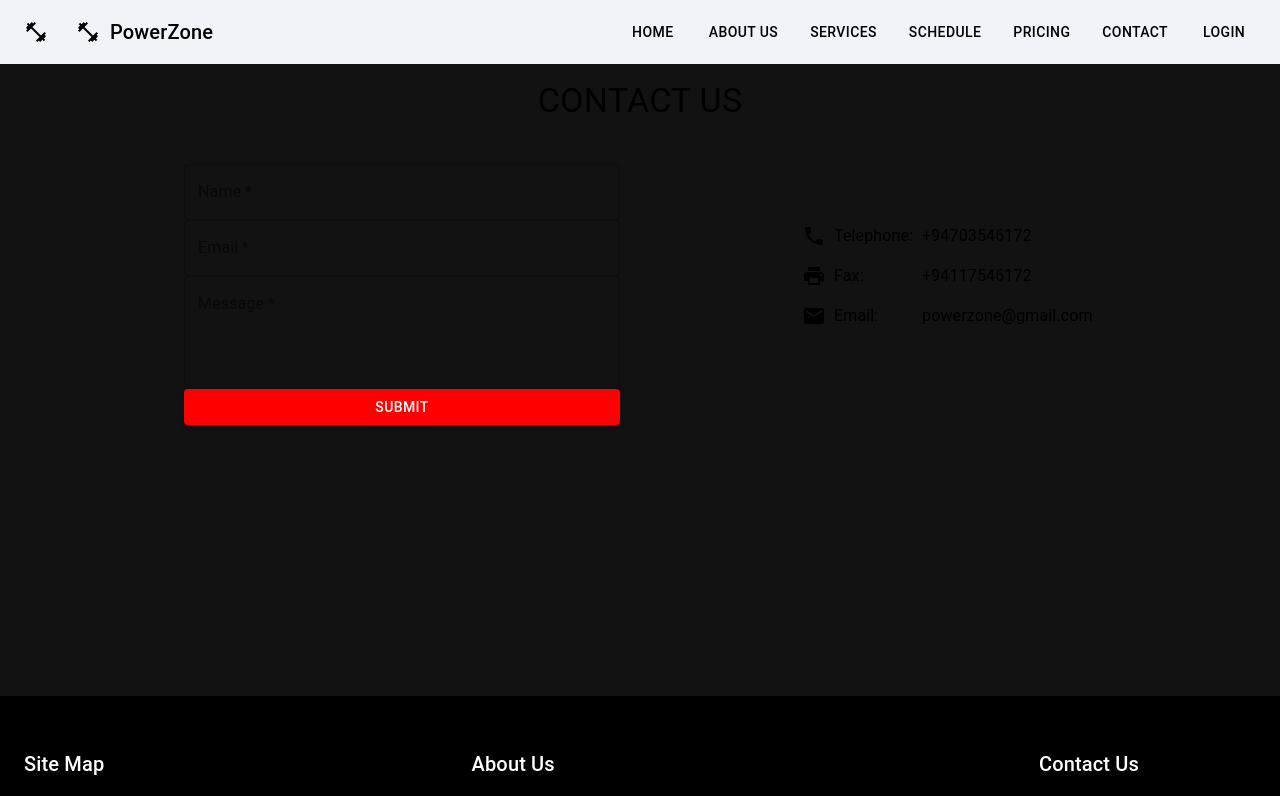
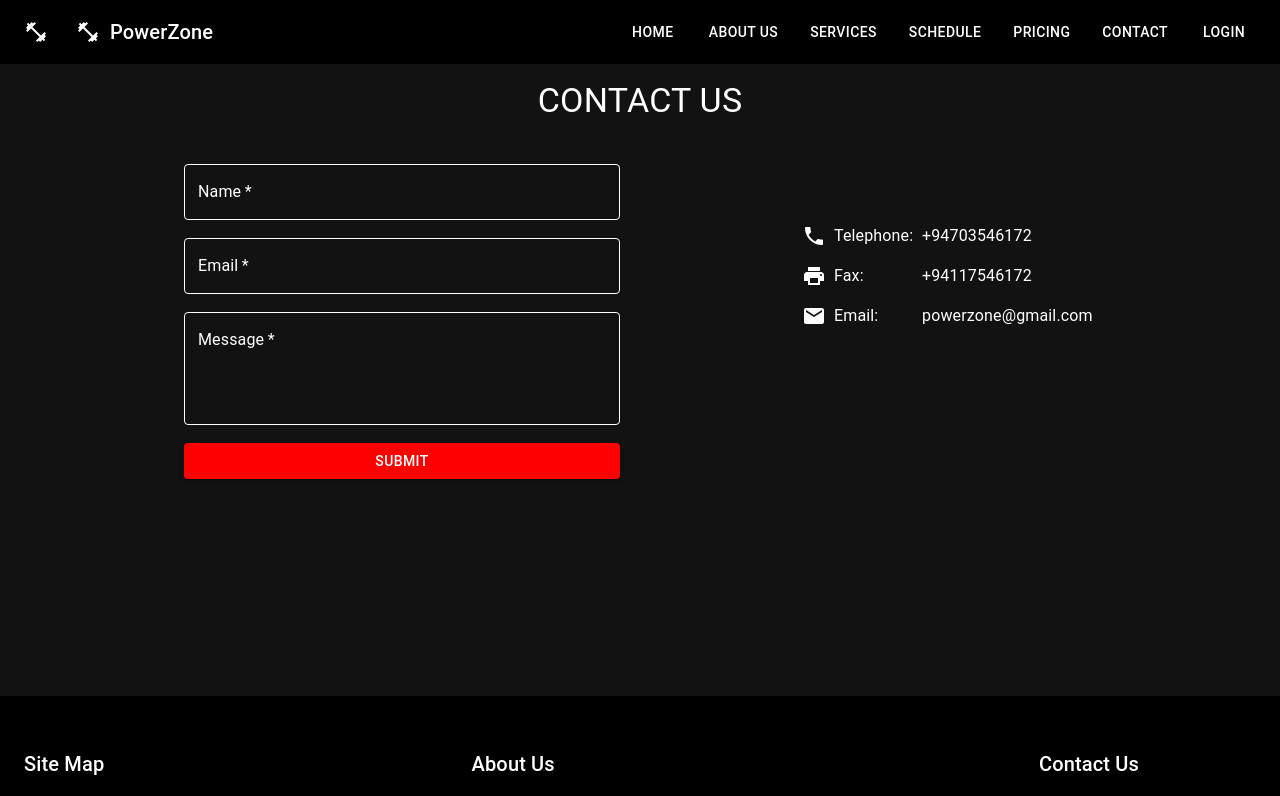
Before and after one commit to Neshadi/GymManagementSystemFrontend, a React (Create React App) app: page /contact in a window 1280 px wide. Shown: the top 796 px of the page. Built offline with nearby package versions, Linux system fonts and the light colour scheme.

Commit message:
Mpdification1

```diff
--- a/package.json
+++ b/package.json
@@ -17,8 +17,8 @@
     "firebase": "^10.12.1",
     "html2canvas": "^1.4.1",
     "jspdf": "^2.5.1",
-    "react": "^18.3.1",
-    "react-dom": "^18.3.1",
+    "react": "^17.0.2",
+    "react-dom": "^17.0.2",
     "react-multi-date-picker": "^4.5.1",
     "react-router-dom": "^6.23.1",
     "react-scripts": "5.0.1",
--- a/src/Components/contact/contact.css
+++ b/src/Components/contact/contact.css
@@ -2,6 +2,36 @@
   padding: 32px 0;
   background-color: #121212;
   min-height: 560px;
+}
+
+/* TextField input text */
+.textField input {
+  color: white !important;
+}
+
+/* TextField label */
+.textField label {
+  color: white !important;
+}
+
+/* TextField outline border */
+.textField .MuiOutlinedInput-root .MuiOutlinedInput-notchedOutline {
+  border-color: white !important;
+}
+
+/* Change border color on hover */
+.textField .MuiOutlinedInput-root:hover .MuiOutlinedInput-notchedOutline {
+  border-color: #fff !important;
+}
+
+/* Change border color when focused */
+.textField .MuiOutlinedInput-root.Mui-focused .MuiOutlinedInput-notchedOutline {
+  border-color: #fff !important;
+}
+
+/* Placeholder text color */
+.textField input::placeholder {
+  color: #ccc !important;
 }
 
 .title {
@@ -25,6 +55,7 @@
   width: 100%;
   padding-top: 42px;
   padding-right: 142px;
+  border-color: white;
 }
 
 .textField {
--- a/src/Components/contact/contact.jsx
+++ b/src/Components/contact/contact.jsx
@@ -51,7 +51,7 @@ const ContactUs = () => {
                 className="textField"
                 value={fullName}
                 onChange={(e) => setName(e.target.value)}
-              />
+              /><br></br>
               <TextField
                 variant="outlined"
                 label="Email"
@@ -60,7 +60,7 @@ const ContactUs = () => {
                 className="textField"
                 value={email}
                 onChange={(e) => setEmail(e.target.value)}
-              />
+              /><br></br>
               <TextField
                 variant="outlined"
                 label="Message"
@@ -71,7 +71,7 @@ const ContactUs = () => {
                 className="textField"
                 value={message}
                 onChange={(e) => setMessage(e.target.value)}
-              />
+              /><br></br>
               <Button
                 type="submit"
                 variant="contained"
--- a/src/Components/demo-list/demo-list.jsx
+++ b/src/Components/demo-list/demo-list.jsx
@@ -103,7 +103,7 @@ const DemoList = () => {
             >
               <img src={demo.imageUrl} alt={demo.name} style={{ width: '70%', height: '70%', objectFit: 'cover' }} />
               <h3 style={{ marginBottom: '8px', textAlign: 'center' }}>{demo.name}</h3>
-              <p style={{ marginBottom: '8px', textAlign: 'center' }}>{demo.description}</p>
+              <p style={{ marginBottom: '8px', textAlign: 'center', textAlign: 'justify' }}>{demo.description}</p>
             </div>
           ))}
         </div>
--- a/src/Components/demo/demo.jsx
+++ b/src/Components/demo/demo.jsx
@@ -367,7 +367,7 @@ const BookDemo = () => {
 
 
   return (
-    <div style={{ maxWidth: '400px', margin: '0 auto', padding: '20px' }} id='demo'>
+    <div style={{ maxWidth: '400px', margin: '0 auto', padding: '20px'}} id='demo'>
       <h1>Book a Demo</h1>
       <form onSubmit={handleSubmit}>
         <div style={{ marginBottom: '10px' }}>
--- a/src/Components/home/home.jsx
+++ b/src/Components/home/home.jsx
@@ -6,13 +6,13 @@ import gymVideo from '../../Assests/Gym1.mp4';
 
 const useStyles = makeStyles((theme) => ({
   heroContent: {
-    position: 'relative',
-    backgroundColor: theme.palette.background.paper,
-    padding: theme.spacing(8, 0, 6),
-    [theme.breakpoints.down('sm')]: {
-      padding: theme.spacing(6, 0, 4),
-    },
+  position: 'relative',
+  backgroundColor: '#000', // Use black directly
+  padding: theme.spacing(8, 0, 6),
+  [theme.breakpoints.down('sm')]: {
+    padding: theme.spacing(6, 0, 4),
   },
+},
   heroVideo: {
     position: 'absolute',
     top: 0,
--- a/src/Components/login/login.css
+++ b/src/Components/login/login.css
@@ -2,7 +2,6 @@
 body {
   margin: 0;
   font-family: Arial, sans-serif;
-  background-color: #f0f4f8;
 }
 
 .login-container {
--- a/src/Components/nav-bar/nav-bar.jsx
+++ b/src/Components/nav-bar/nav-bar.jsx
@@ -88,7 +88,7 @@ const Navbar = () => {
   return (
     <ThemeProvider theme={theme}>
       <div className={classes.root}>
-        <AppBar position="static" color="transparent" style={{ boxShadow: "none" }}>
+      <AppBar position="static" style={{ backgroundColor: "#000000ff" }}>
           <Toolbar>
             <IconButton
               edge="start"
--- a/src/Components/pricing-plan/pricing-plan.jsx
+++ b/src/Components/pricing-plan/pricing-plan.jsx
@@ -21,7 +21,7 @@ const PricingPlan = () => {
         <Grid container spacing={4} justifyContent="center">
           {plans.map((plan, index) => (
             <Grid item key={index}>
-              <Card className="card" style={{ background: 'darkred' }}>
+              <Card className="card" style={{ background: 'linear-gradient(135deg, #0a5fa5ff 0%, #f321f3ff 100%)', color: 'white' }}>
                 <CardContent className="cardContent">
                   <Typography variant="h5" gutterBottom className="title1">{plan.title}</Typography>
                   <Typography variant="h6" className="price" style={{ color: 'yellow' }}>{plan.price}</Typography>
@@ -29,7 +29,7 @@ const PricingPlan = () => {
                   <ul className="featuresList">
                     {plan.features.map((feature, i) => (
                       <li key={i} className="featureItem">
-                        <CheckIcon className="featureIcon" style={{ color: 'blue' }} />
+                        <CheckIcon className="featureIcon" style={{ color: 'red' }} />
                         <Typography style={{ textAlign: 'left' }}>{feature}</Typography>
                       </li>
                     ))}
--- a/src/Components/time-table/time-table.css
+++ b/src/Components/time-table/time-table.css
@@ -1,6 +1,6 @@
 .root {
     padding: 16px 0;
-    /* background-color: #121212;  */
+    background-color: #121212;
     min-height: 600px;
   }
 
@@ -20,20 +20,24 @@
   }
 
   .tableHead {
-    background-color: #3f51b5;
+    background-color: #000000;;
+    color: white !important;
 
   }
 
   .tableCellHead {
-    color: rgb(255, 255, 255);
+    /* color: rgb(255, 255, 255); */
     font-weight: bold;
     text-align: center;
-    border: 2px solid white !important;
+    border: 2px solid rgb(252, 227, 0) !important;
+    color: white !important;
+
   }
 
   .tableCell {
     text-align: center;
-    border: 2px solid white !important;
+    border: 2px solid rgb(252, 227, 0) !important;    background-color: #000000;;
+    color: white !important;
   }
 
   .classType {
@@ -45,23 +49,23 @@
   }
 
   .yoga {
-    background-color: #3c4e55;
+    background-color: #000000;
   }
 
   .hiit {
-    background-color: #2a9d8f;
+    background-color: #000000;;
   }
 
   .pilates {
-    background-color: #e9c46a;
+    background-color: #000000;;
   }
 
   .cardio {
-    background-color: #f4a261;
+    background-color: #000000;;
   }
 
   .rest {
-    background-color: #ff3300;
+    background-color: #000000;;
   }
 
   /* Responsive styles */
--- a/src/index.css
+++ b/src/index.css
@@ -1,13 +1,18 @@
-body {
-  margin: 0;
-  font-family: -apple-system, BlinkMacSystemFont, 'Segoe UI', 'Roboto', 'Oxygen',
-    'Ubuntu', 'Cantarell', 'Fira Sans', 'Droid Sans', 'Helvetica Neue',
-    sans-serif;
-  -webkit-font-smoothing: antialiased;
-  -moz-osx-font-smoothing: grayscale;
-}
+@import url('https://fonts.googleapis.com/css2?family=Poppins:wght@300;400;500;600;700&display=swap');
+
 
 code {
   font-family: source-code-pro, Menlo, Monaco, Consolas, 'Courier New',
     monospace;
 }
+html, body {
+    background-color: black;
+    color: white; /* Makes text readable */
+    margin: 0;
+    padding: 0;
+    height: 100%;
+    font-family: 'Poppins', -apple-system, BlinkMacSystemFont, 'Segoe UI', 'Roboto', 'Oxygen',
+      'Ubuntu', 'Cantarell', 'Fira Sans', 'Droid Sans', 'Helvetica Neue', sans-serif;
+    -webkit-font-smoothing: antialiased;
+    -moz-osx-font-smoothing: grayscale;
+}
```
Also changed, not shown: src/index.js (+4 -7 lines), 1 other file (tests, documents, lock files or other folders).
